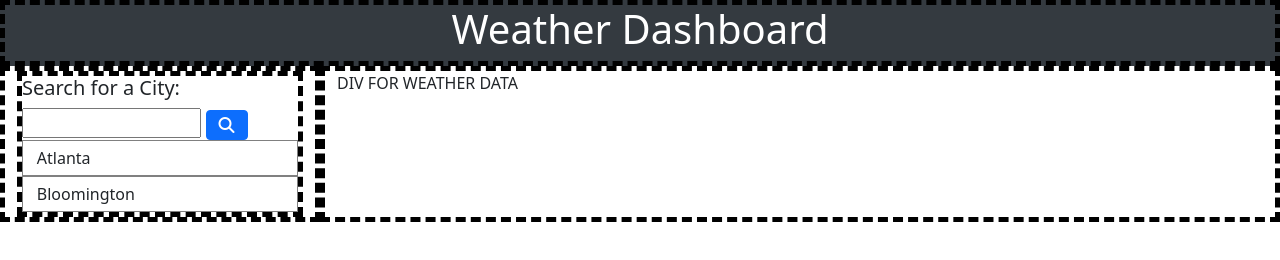
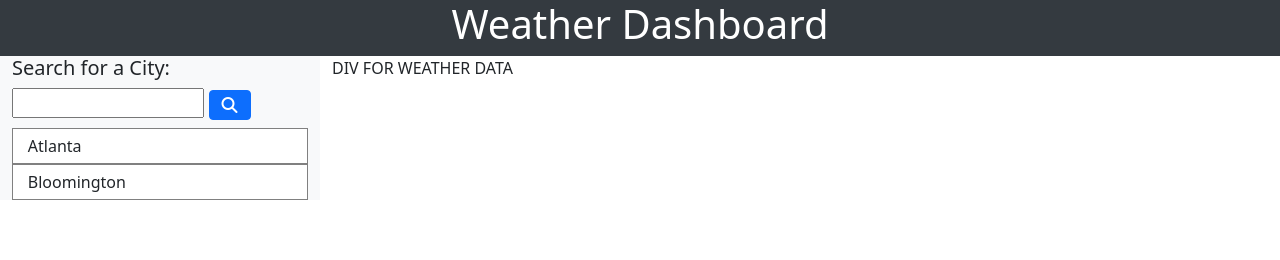
Before and after one commit to ncastaldi/hw6-weather_dashboard, a plain HTML site: page index.html in a window 1280 px wide. Drawn offline with nearby package versions, Linux system fonts and the light colour scheme.

Commit message:
increased bottom border of citySearch input to match mockup

```diff
--- a/assets/css/style.css
+++ b/assets/css/style.css
@@ -1,6 +1,6 @@
 div {
-    border: 5px; border-color: black; border-style: dashed;
-}
+/*     border: 5px; border-color: black; border-style: dashed;
+ */}
 
 header {
     font-size: xx-large;
@@ -9,7 +9,12 @@ header {
     color: white;
 }
 
+#citySearch {
+    background-color: #f8f9fa;
+}
+
 #citySearch p {
+    background-color: white;
     border: 1px;
     border-color: gray;
     border-style: solid;
@@ -19,4 +24,5 @@ header {
 
 #citySearch input {
     width: 65%;
+    margin-bottom: 10px;;
 }
--- a/index.html
+++ b/index.html
@@ -23,8 +23,8 @@
         </header>
 
         <section class="row">
-            <div class="col-md-3 col-sm-1">
-                <div id="citySearch">
+            <div class="col-md-3 col-sm-1" id="citySearch">
+                <div>
                     <h5>Search for a City:</h5>
                     <input type="text">
                     <button class="btn btn-primary fas fa-search"></button>
```
